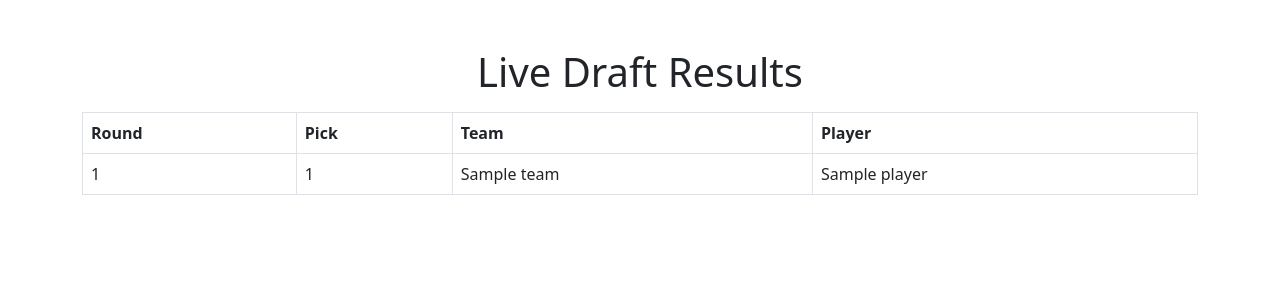
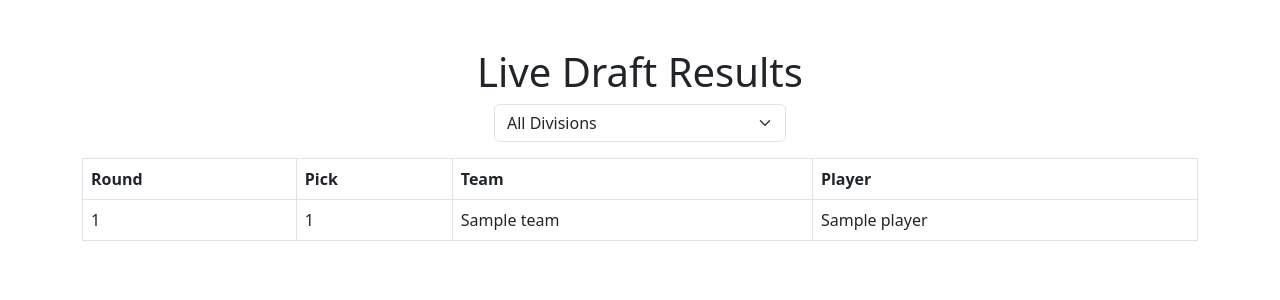
Before and after one commit to titancoder12/web3sportsdraft, a Django app: page /draft/ in a window 1280 px wide. Shown: the top 300 px of the page. Run offline with Django 3.2, Linux system fonts and the light colour scheme; tables that the repository leaves empty hold one stand-in row (values such as "Sample post").

Commit message:
divisions dashboard public draft

```diff
--- a/league/templates/league/public_draft.html
+++ b/league/templates/league/public_draft.html
@@ -1,14 +1,23 @@
-<!-- league/templates/league/public_draft.html -->
 <!DOCTYPE html>
 <html>
 <head>
     <title>Live Draft - Baseball Draft</title>
     <link href="https://cdn.jsdelivr.net/npm/bootstrap@5.3.0/dist/css/bootstrap.min.css" rel="stylesheet">
-    <meta http-equiv="refresh" content="10"> <!-- Auto-refresh every 30 seconds -->
+    <meta http-equiv="refresh" content="30">
 </head>
 <body>
     <div class="container mt-5">
-        <h1 class="text-center">Live Draft Results</h1>
+        <h1 class="text-center">Live Draft Results{% if division %} - {{ division }}{% endif %}</h1>
+        <div class="mb-3 text-center">
+            <select class="form-select d-inline-block w-auto" onchange="location = this.value;">
+                <option value="{% url 'public_draft' %}" {% if not division %}selected{% endif %}>All Divisions</option>
+                {% for div in divisions %}
+                    <option value="{% url 'public_draft_with_division' div.id %}" {% if div == division %}selected{% endif %}>
+                        {{ div }}
+                    </option>
+                {% endfor %}
+            </select>
+        </div>
         <table class="table table-bordered mt-3">
             <thead>
                 <tr>
```
Also changed, not shown: league/templates/league/dashboard.html (+15 -20 lines).
